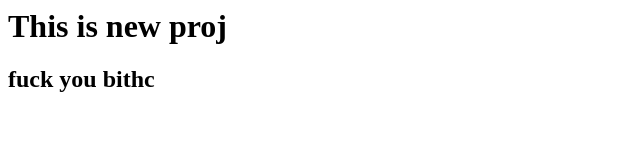
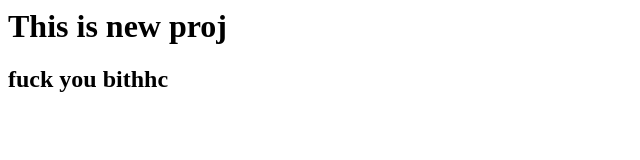
Before and after one commit to sbharath31/Proj-docker, a plain HTML site: page index.html in a window 1280 px wide. Shown: the full height of the page, 0-640 px from the left. Drawn offline with Linux system fonts and the light colour scheme.

Commit message:
git commited

```diff
--- a/index.html
+++ b/index.html
@@ -1,2 +1,2 @@
 <h1> This is new proj</h1>
-<h2> fuck you bithc</h2>
+<h2> fuck you bithhc</h2>
```
